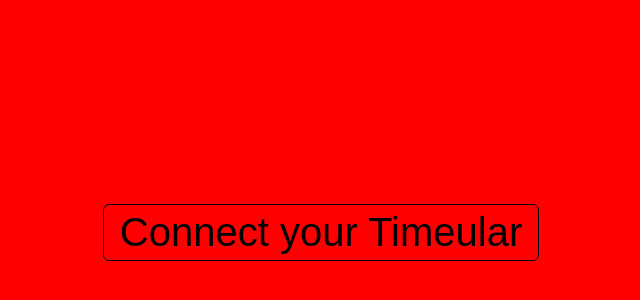
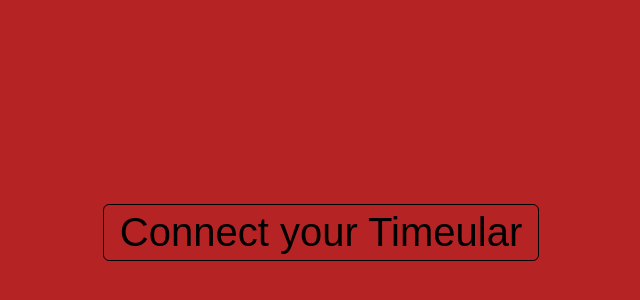
Before and after one commit to demsr/t1im3ular, a React (Create React App) app: page / in a window 1280 px wide. Shown: the part 168-468 px from the top of the page, without its empty margins (319-959 px from the left). Built offline with nearby package versions, Linux system fonts and the light colour scheme.

Commit message:
nicer colors

```diff
--- a/src/App.js
+++ b/src/App.js
@@ -151,7 +151,7 @@
         display: "flex",
         justifyContent: "center",
         alignItems: "center",
-        backgroundColor: state.connected ? "green" : "red",
+        backgroundColor: state.connected ? "#238636" : "#b62324",
       }}
     >
       <div
```
